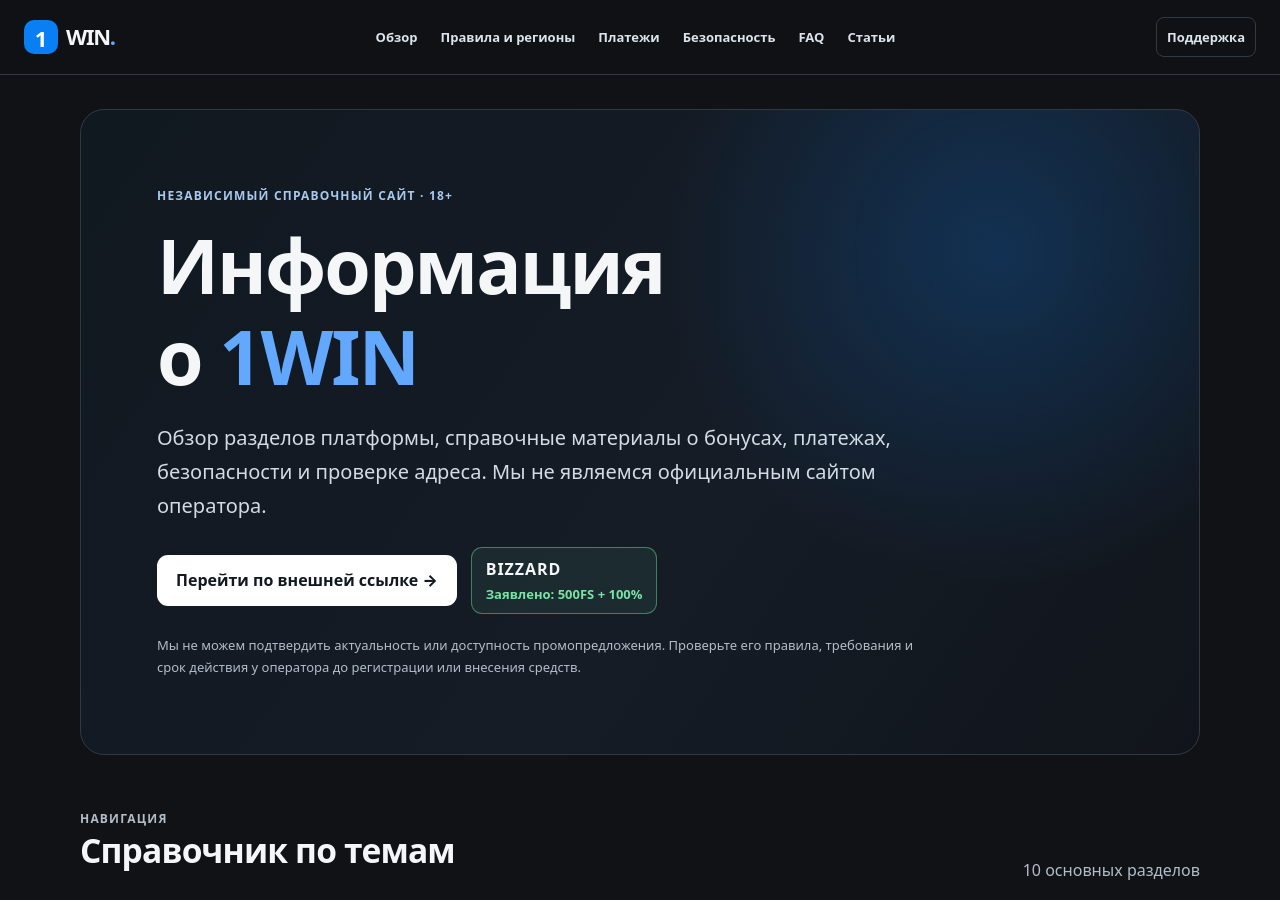
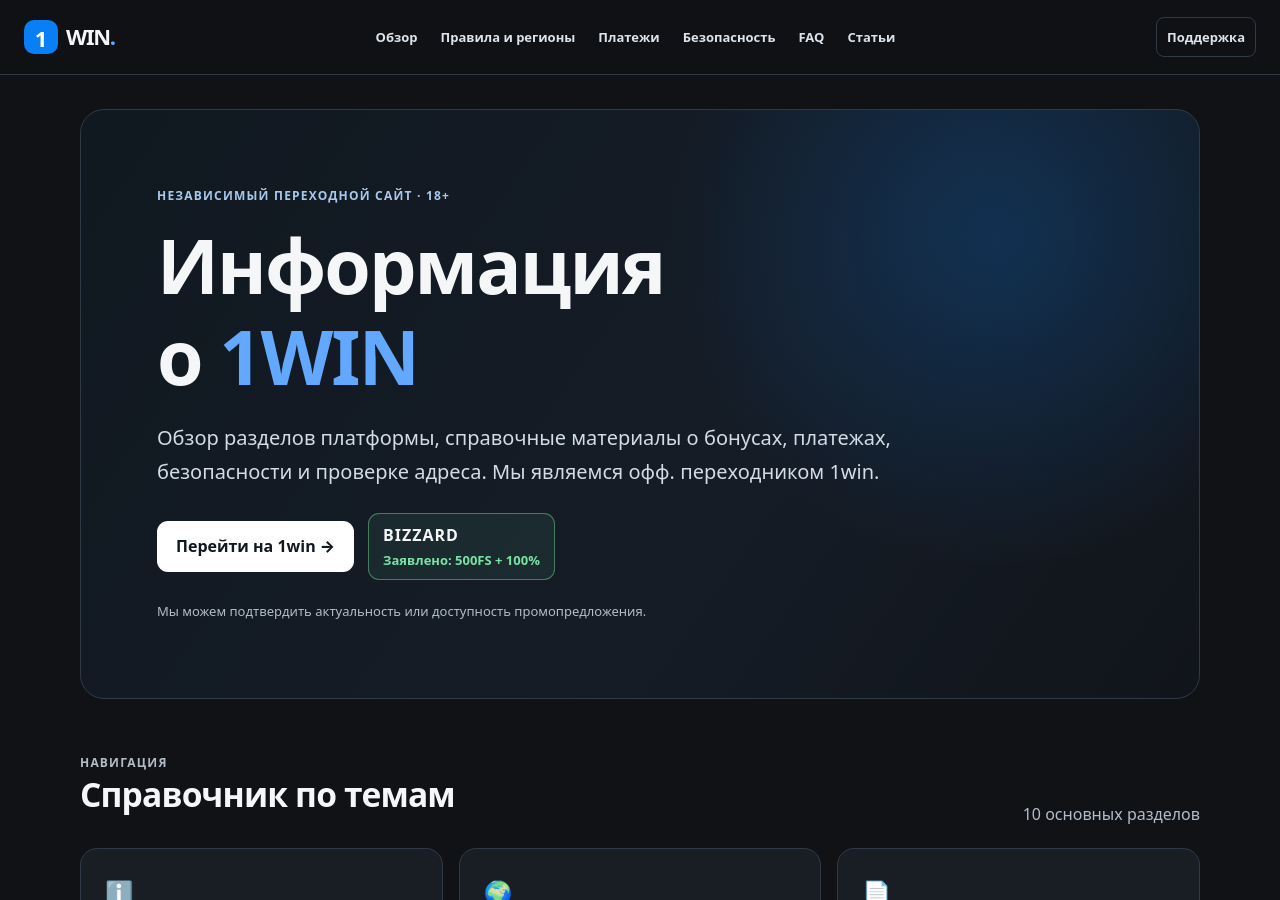
Before and after one commit to codeFailed/1win, a Jekyll site: the page built from index.html, in a window 1280 px wide and 900 px high. Built offline with Jekyll 4.4.1, drawn with Linux system fonts in a browser that asks for light colours.

Commit message:
Update index.html

```diff
--- a/index.html
+++ b/index.html
@@ -1,18 +1,18 @@
 ---
-title: 1WIN — независимый обзор платформы и справочная информация
-description: Независимый справочный сайт о разделах 1WIN, безопасности аккаунта, условиях бонусов и региональных ограничениях. Проверьте сведения в первичных источниках.
+title: 1WIN — Актуальное зеркало, офф. переход!
+description: Офф. зеркало 1WIN, полезная информация об условиях бонусов.
 permalink: /
 ---
 <section class="hero">
   <div class="hero-inner">
-    <p class="eyebrow">Независимый справочный сайт · 18+</p>
+    <p class="eyebrow">Независимый переходной сайт · 18+</p>
     <h1>Информация<br>о <span>1WIN</span></h1>
-    <p class="lead">Обзор разделов платформы, справочные материалы о бонусах, платежах, безопасности и проверке адреса. Мы не являемся официальным сайтом оператора.</p>
+    <p class="lead">Обзор разделов платформы, справочные материалы о бонусах, платежах, безопасности и проверке адреса. Мы являемся офф. переходником 1win.</p>
     <div class="hero-actions">
-      <a class="button" href="https://r1wrokkc.life/casino/list?open=register&amp;p=q8rn" target="_blank" rel="sponsored nofollow noopener noreferrer">Перейти по внешней ссылке →</a>
+      <a class="button" href="https://r1wrokkc.life/casino/list?open=register&amp;p=q8rn" target="_blank" rel="sponsored nofollow noopener noreferrer">Перейти на 1win →</a>
       <div class="promo-box"><strong>BIZZARD</strong><span>Заявлено: 500FS + 100%</span></div>
     </div>
-    <p class="disclosure">Мы не можем подтвердить актуальность или доступность промопредложения. Проверьте его правила, требования и срок действия у оператора до регистрации или внесения средств.</p>
+    <p class="disclosure">Мы  можем подтвердить актуальность или доступность промопредложения.</p>
   </div>
 </section>
 
```
